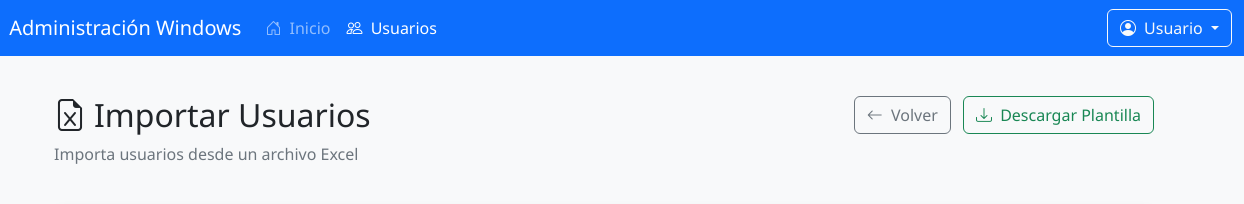
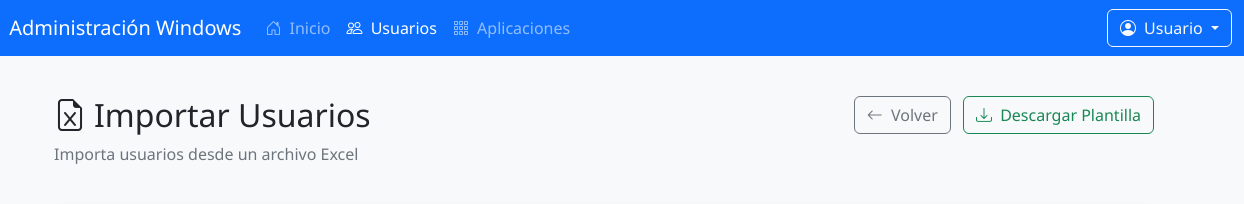
Before and after one commit to dxsystem/instaladores-windows-config, a plain HTML site: page src/import-users.html in a window 1280 px wide. Shown: the top 204 px of the page, 36-1280 px from the left. Drawn offline with nearby package versions, Linux system fonts and the light colour scheme.

Commit message:
Agregar pestaña de navegación a Aplicaciones en users.html e import-users.html

```diff
--- a/src/import-users.html
+++ b/src/import-users.html
@@ -38,6 +38,12 @@
                         <a class="nav-link active" href="users.html">
                             <i class="bi bi-people me-1"></i>
                             Usuarios
+                        </a>
+                    </li>
+                    <li class="nav-item">
+                        <a class="nav-link" href="apps.html">
+                            <i class="bi bi-grid-3x3-gap me-1"></i>
+                            Aplicaciones
                         </a>
                     </li>
                 </ul>
```
Also changed, not shown: src/users.html (+7 -2 lines).
